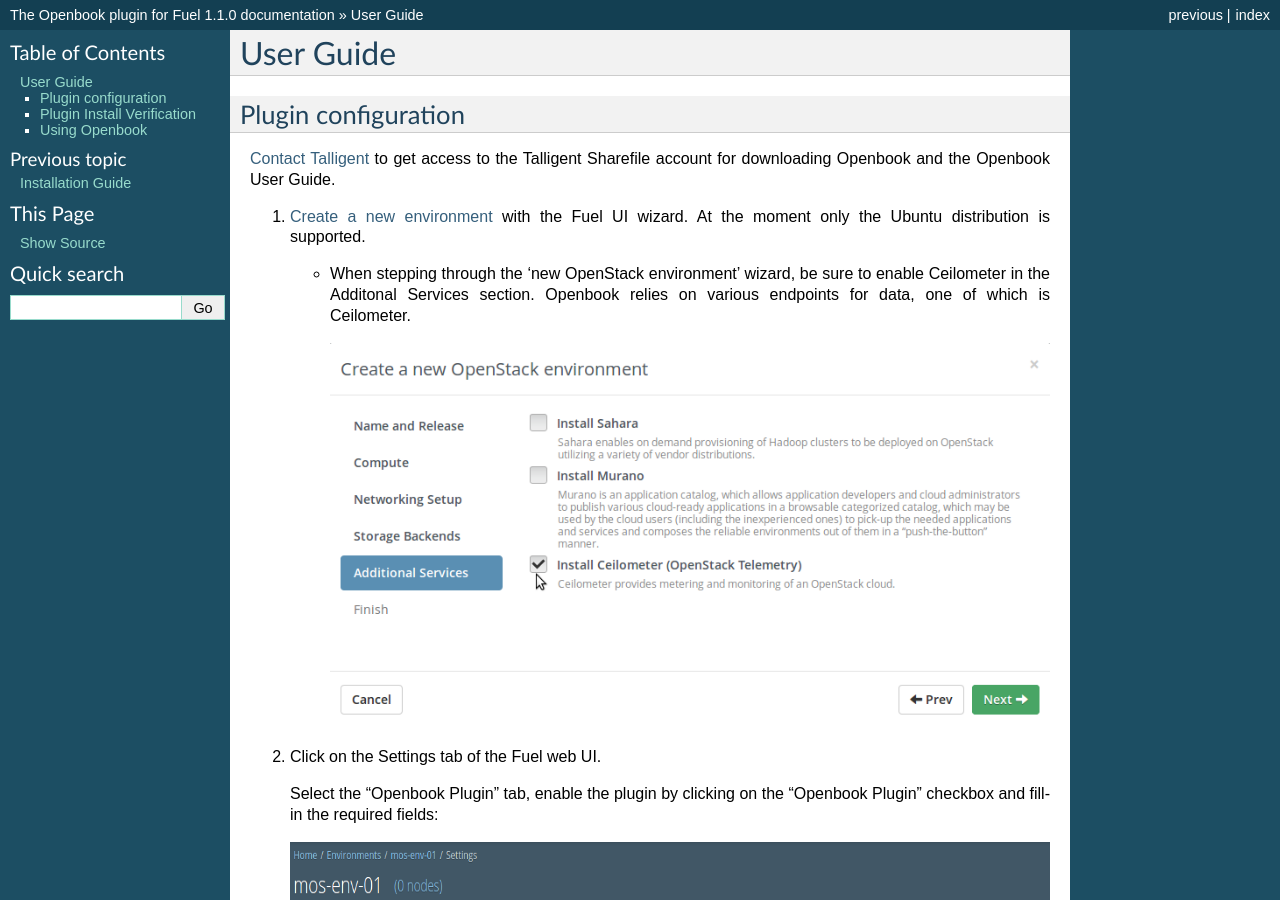
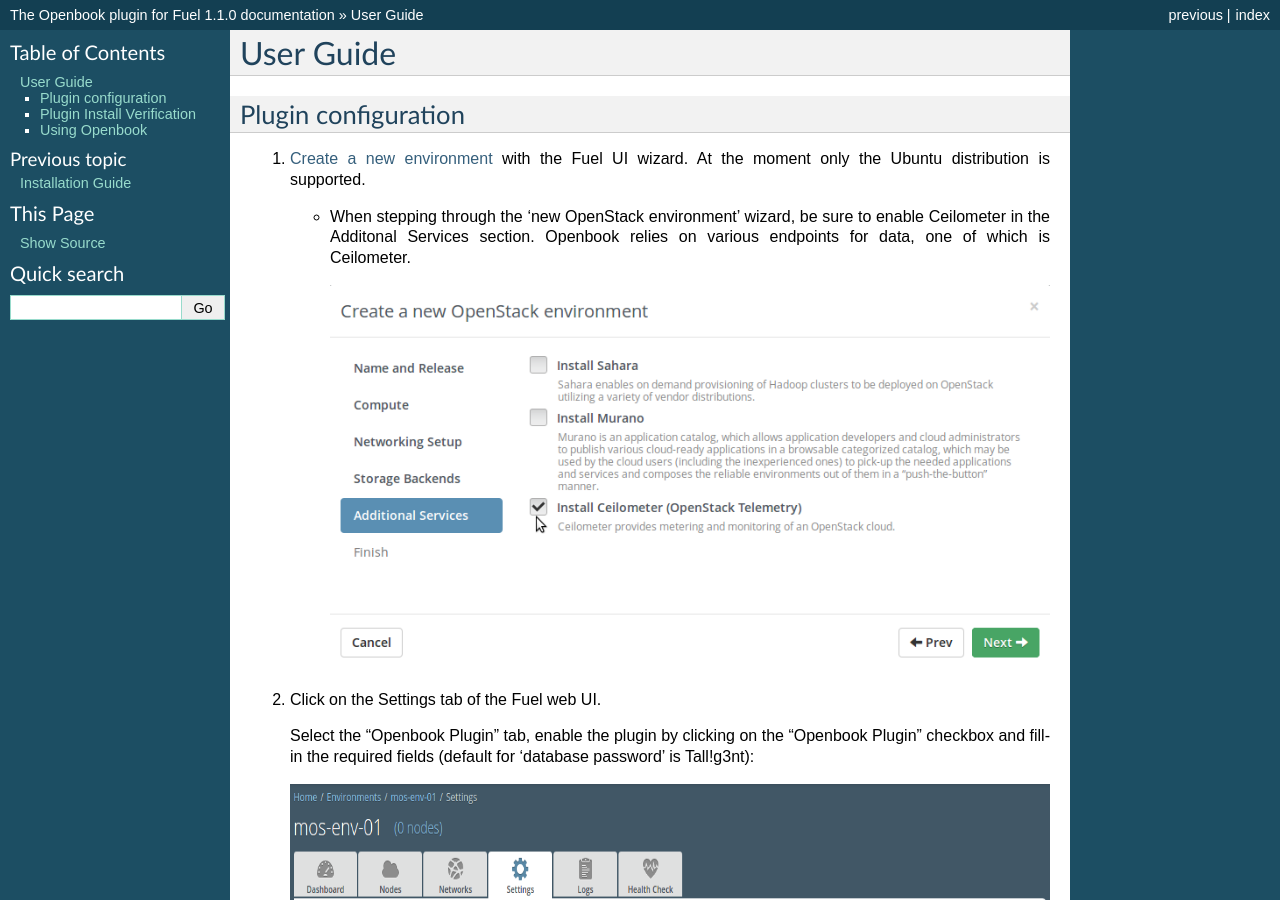
Before and after one commit to openstack-archive/fuel-plugin-openbook, a Sphinx documentation site: the page built from doc/source/guide.rst, in a window 1280 px wide and 900 px high. Built offline with Sphinx 7.4.7, drawn with Linux system fonts in a browser that asks for light colours.

Commit message:
updated Test Plan, added Test Report, applied plugin guide changes based on Mirantis feedback
Change-Id: I86f90e523f9fcfc2de21b575026050682fc09d86

```diff
--- a/doc/source/guide.rst
+++ b/doc/source/guide.rst
@@ -7,9 +7,6 @@
 
 Plugin configuration
 --------------------
-
-`Contact Talligent <mailto:openbook@talligent.com>`_ to get access to the
-Talligent Sharefile account for downloading Openbook and the Openbook User Guide.
 
 #. `Create a new environment <https://docs.mirantis.com/openstack/fuel/fuel-7.0/user-guide.html#launch-wizard-to-create-new-environment>`_
    with the Fuel UI wizard.  At the moment only the Ubuntu distribution is supported.
@@ -24,7 +21,7 @@
 #. Click on the Settings tab of the Fuel web UI.
 
    Select the "Openbook Plugin" tab, enable the plugin by clicking on the
-   "Openbook Plugin" checkbox and fill-in the required fields:
+   "Openbook Plugin" checkbox and fill-in the required fields (default for 'database password' is Tall!g3nt):
 
    .. image:: _static/plugin-openbook-config_s.png
       :alt: A screenshot of the Openbook Plugin settings UI for 7.0
--- a/doc/source/installation.rst
+++ b/doc/source/installation.rst
@@ -3,6 +3,9 @@
 
 How to install the plugin
 -------------------------
+
+Per the :ref:`Requirements section <plugin_requirements>`, `Contact Talligent <mailto:openbook@talligent.com>`_ to get access to the
+Talligent Sharefile account for downloading Openbook and the Openbook 'How to guide'.
 
 Please refer to the `Install Fuel Plugins <https://docs.mirantis.com/openstack/fuel/fuel-7.0/user-guide.html#install-plugin>`_ section from the User Guide for installation
 of the plugin.  You can also refer to the `CLI command reference for Fuel Plugins <https://docs.mirantis.com/openstack/fuel/fuel-7.0/user-guide.html#fuel-plugins-cli>`_.
--- a/doc/source/overview.rst
+++ b/doc/source/overview.rst
@@ -32,6 +32,7 @@
 you to better plan for new capacity.
 
 .. _plugin_requirements:
+
 Requirements
 ------------
 
```
Also changed, not shown: specs/openbook-plugin.rst (+8 -0 lines), 1 other file.
